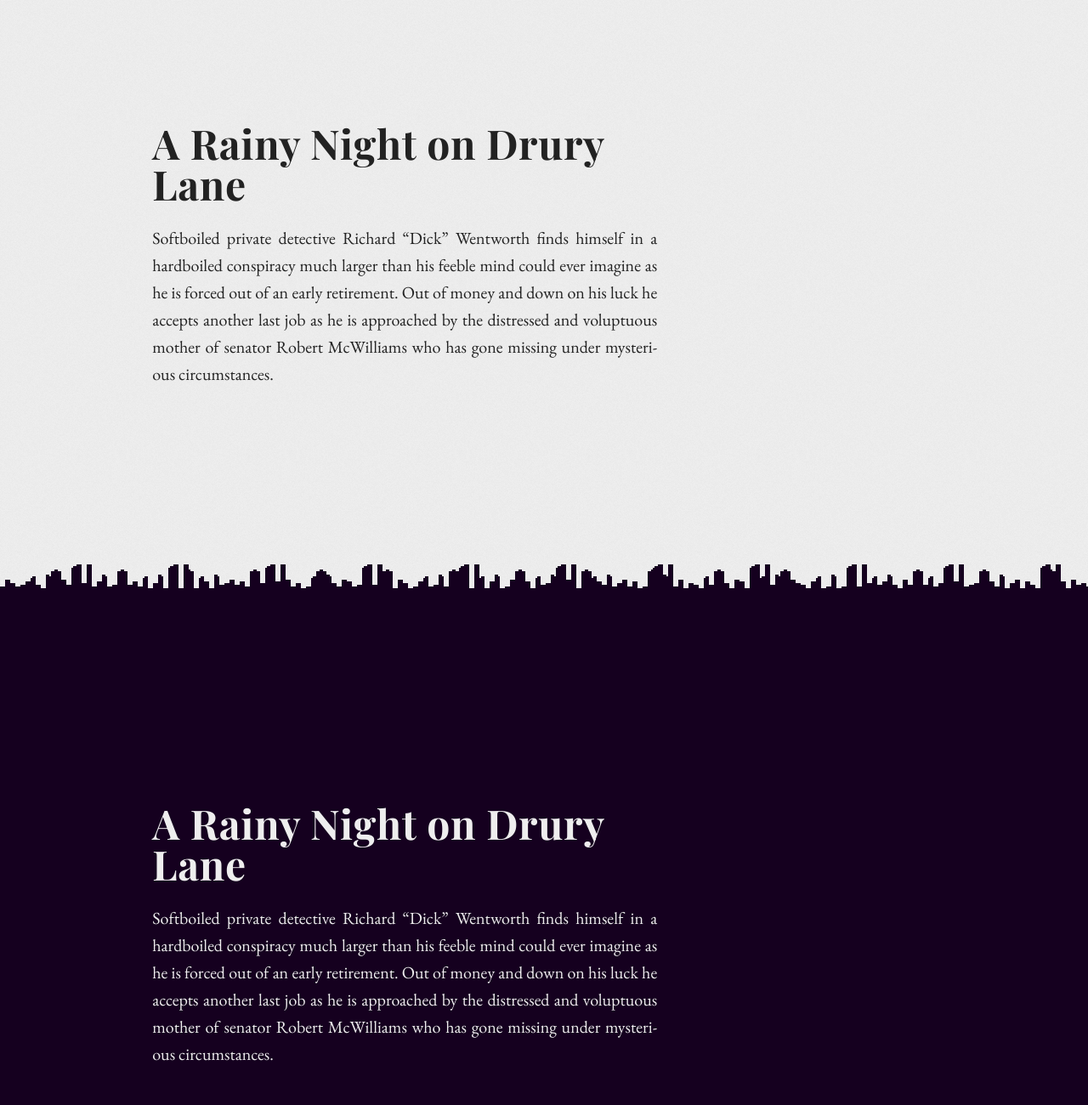
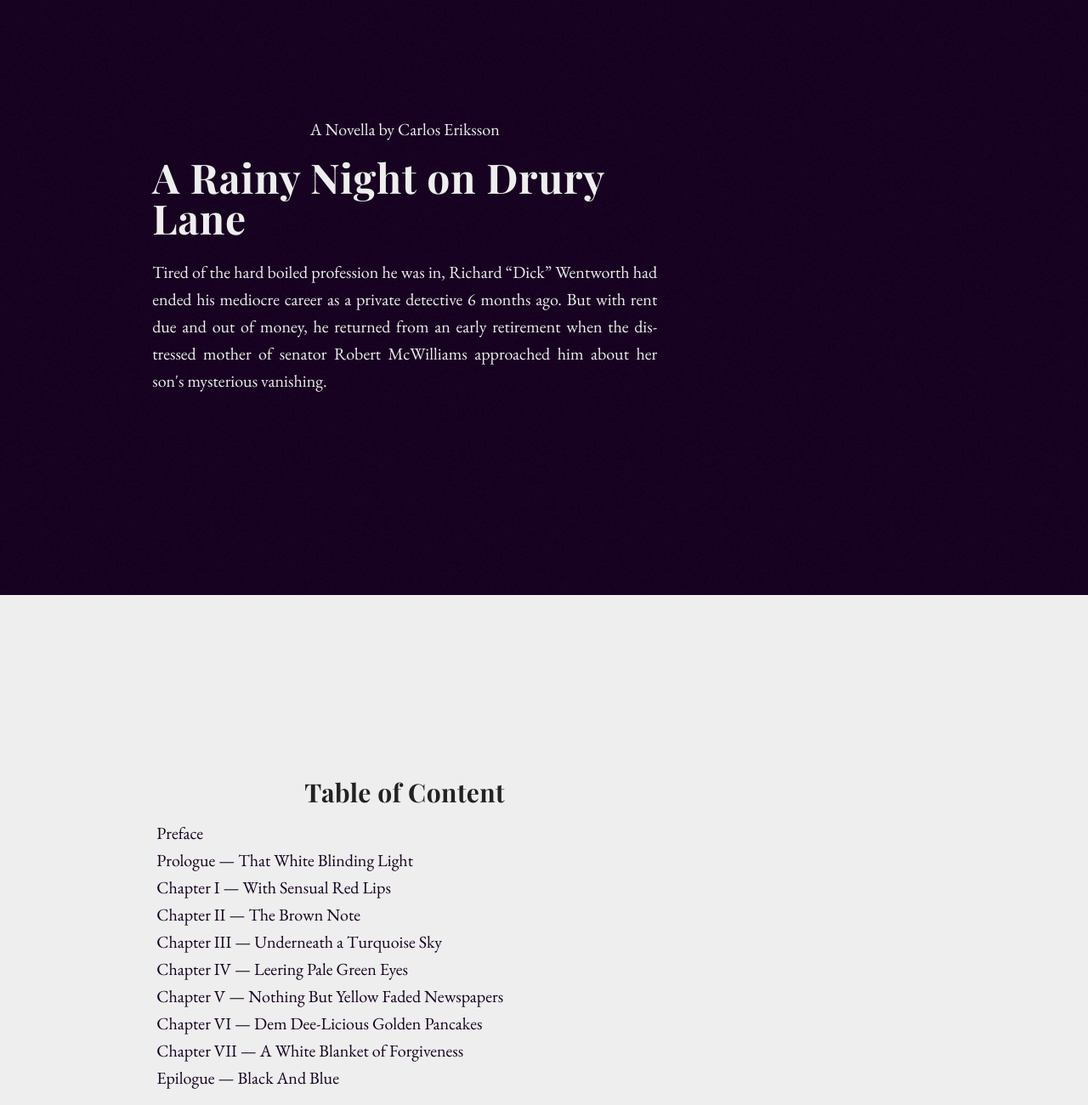
Before and after one commit to fiinix/a-rainy-night-on-drury-lane, a plain HTML site: page read/index.html in a window 1280 px wide. Shown: the part 100-1400 px from the top of the page at 85% size. Drawn offline with nearby package versions, Linux system fonts and the light colour scheme.

Commit message:
Update /read

```diff
--- a/read/index.html
+++ b/read/index.html
@@ -17,22 +17,14 @@
 </head>
 <body>
 
-	<div class="viewport splash-island">
+	<div class="viewport splash-island splash-island--reverse">
 		<div class="container">
 			<div class="row">
 
+				<p class="author-tagline">A Novella by Carlos Eriksson</p>
 				<h1>A Rainy Night on Drury Lane</h1>
-				<p class="first-paragraph">Softboiled private detective Richard “Dick” Wentworth finds himself in a hardboiled conspiracy much larger than his feeble mind could ever imagine as he is forced out of an early retirement. Out of money and down on his luck he accepts another last job as he is approached by the distressed and voluptuous mother of senator Robert McWilliams who has gone missing under mysterious circumstances.</p>
+				<p class="first-paragraph">Tired of the hard boiled profession he was in, Richard “Dick” Wentworth had ended his mediocre career as a private detective 6 months ago. But with rent due and out of money, he returned from an early retirement when the distressed mother of senator Robert McWilliams approached him about her son's mysterious vanishing.</p>
 
-			</div>
-		</div>
-	</div>
-
-	<div class="viewport island">
-		<div class="container">
-			<div class="row">
-				<h1>A Rainy Night on Drury Lane</h1>
-				<p class="first-paragraph">Softboiled private detective Richard “Dick” Wentworth finds himself in a hardboiled conspiracy much larger than his feeble mind could ever imagine as he is forced out of an early retirement. Out of money and down on his luck he accepts another last job as he is approached by the distressed and voluptuous mother of senator Robert McWilliams who has gone missing under mysterious circumstances.</p>
 			</div>
 		</div>
 	</div>
```
